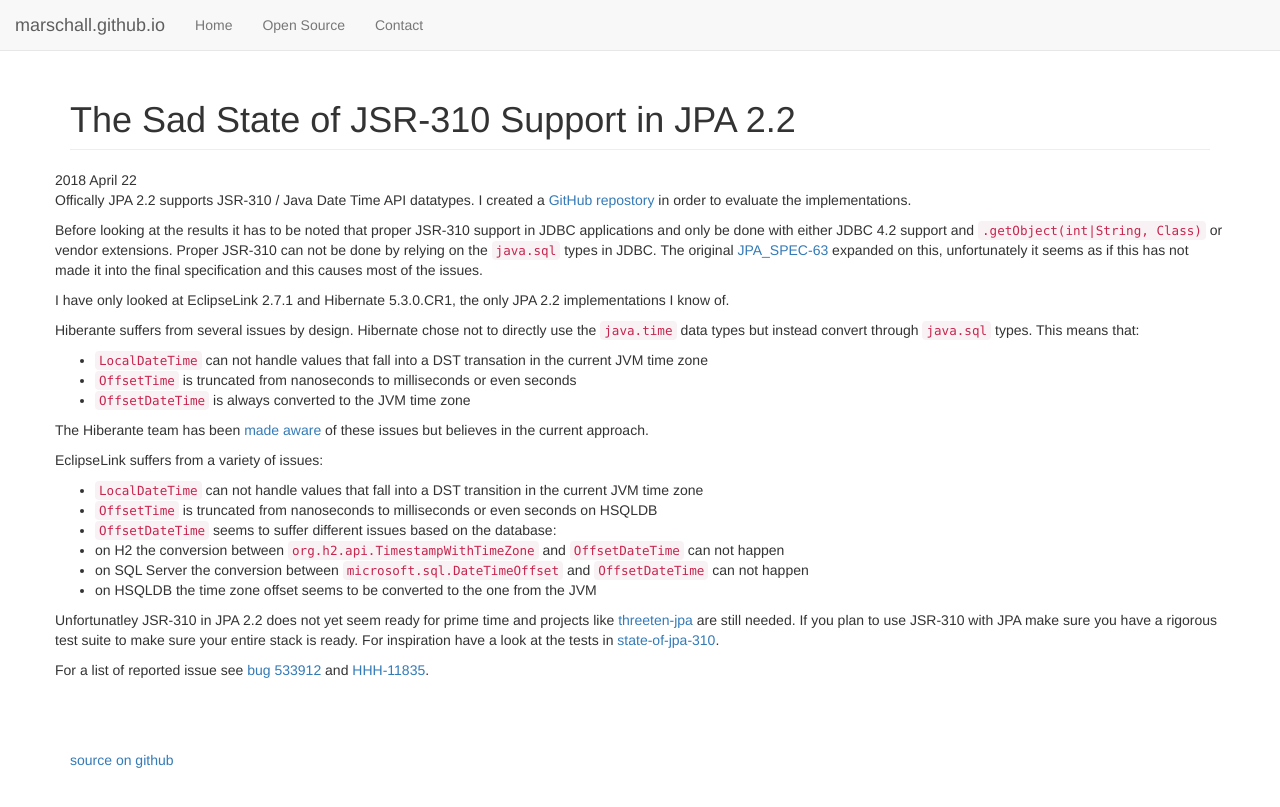
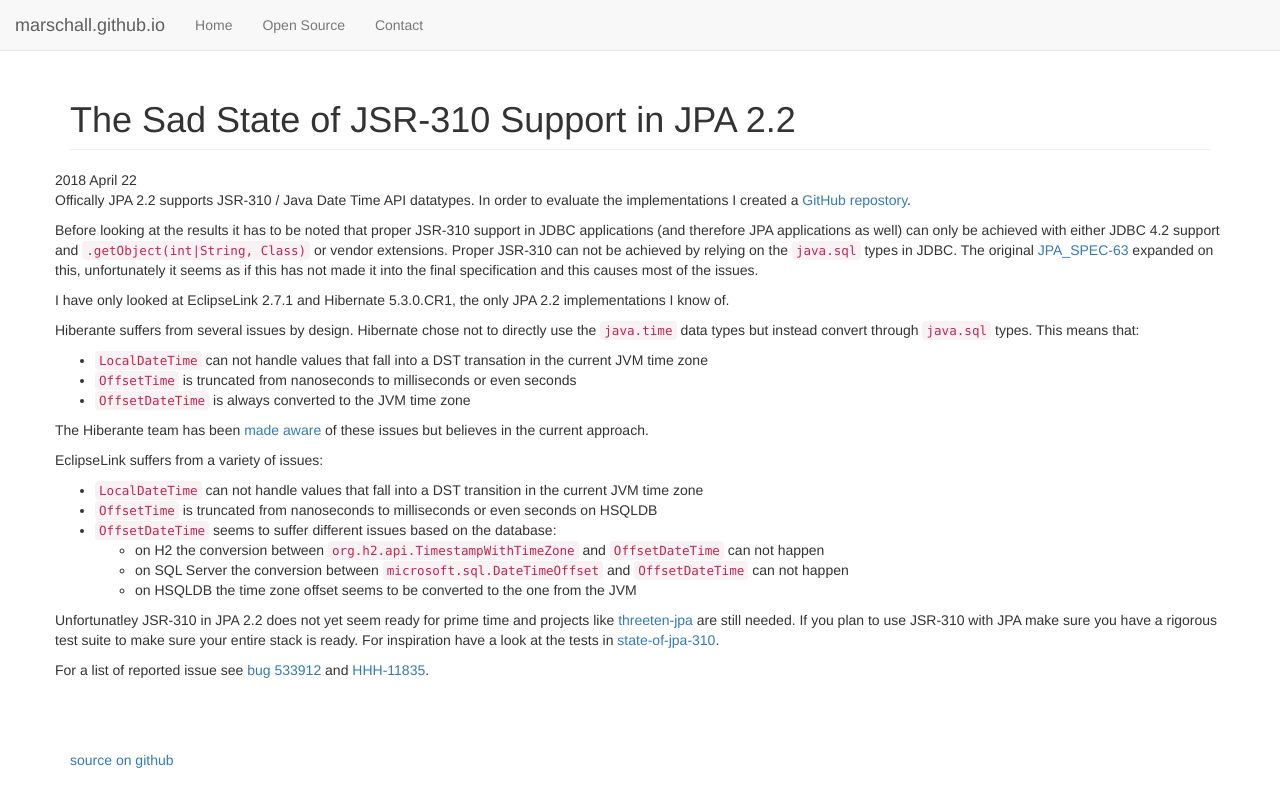
Before and after one commit to marschall/marschall.github.com, a Jekyll site: the page built from _posts/2018-04-22-jpa-jsr-310.md, in a window 1280 px wide. Shown: the top 807 px of the page. Built offline with Jekyll 4.4.1, drawn with Linux system fonts in a browser that asks for light colours.

Commit message:
spelling

```diff
--- a/_posts/2018-04-22-jpa-jsr-310.md
+++ b/_posts/2018-04-22-jpa-jsr-310.md
@@ -3,9 +3,9 @@ layout: post
 title:  The Sad State of JSR-310 Support in JPA 2.2
 ---
 
-Offically JPA 2.2 supports JSR-310 / Java Date Time API datatypes. I created a [GitHub repostory](https://github.com/marschall/state-of-jpa-310) in order to evaluate the implementations.
+Offically JPA 2.2 supports JSR-310 / Java Date Time API datatypes. In order to evaluate the implementations I created a [GitHub repostory](https://github.com/marschall/state-of-jpa-310).
 
-Before looking at the results it has to be noted that proper JSR-310 support in JDBC applications and only be done with either JDBC 4.2 support and `.getObject(int|String, Class)` or vendor extensions. Proper JSR-310 can not be done by relying on the `java.sql` types in JDBC. The original [JPA_SPEC-63](https://github.com/javaee/jpa-spec/issues/63) expanded on this, unfortunately it seems as if this has not made it into the final specification and this causes most of the issues.
+Before looking at the results it has to be noted that proper JSR-310 support in JDBC applications (and therefore JPA applications as well) can only be achieved with either JDBC 4.2 support and `.getObject(int|String, Class)` or vendor extensions. Proper JSR-310 can not be achieved by relying on the `java.sql` types in JDBC. The original [JPA_SPEC-63](https://github.com/javaee/jpa-spec/issues/63) expanded on this, unfortunately it seems as if this has not made it into the final specification and this causes most of the issues.
 
 I have only looked at EclipseLink 2.7.1 and Hibernate 5.3.0.CR1, the only JPA 2.2 implementations I know of.
 
@@ -22,9 +22,9 @@ EclipseLink suffers from a variety of issues:
  * `LocalDateTime` can not handle values that fall into a DST transition in the current JVM time zone
  * `OffsetTime` is truncated from nanoseconds to milliseconds or even seconds on HSQLDB
  * `OffsetDateTime` seems to suffer different issues based on the database:
-  * on H2 the conversion between `org.h2.api.TimestampWithTimeZone` and `OffsetDateTime` can not happen
-  * on SQL Server the conversion between  `microsoft.sql.DateTimeOffset` and `OffsetDateTime` can not happen
-  * on HSQLDB the time zone offset seems to be converted to the one from the JVM
+   * on H2 the conversion between `org.h2.api.TimestampWithTimeZone` and `OffsetDateTime` can not happen
+   * on SQL Server the conversion between  `microsoft.sql.DateTimeOffset` and `OffsetDateTime` can not happen
+   * on HSQLDB the time zone offset seems to be converted to the one from the JVM
 
 Unfortunatley JSR-310 in JPA 2.2 does not yet seem ready for prime time and projects like [threeten-jpa](https://github.com/marschall/threeten-jpa) are still needed. If you plan to use JSR-310 with JPA make sure you have a rigorous test suite to make sure your entire stack is ready. For inspiration have a look at the tests in [state-of-jpa-310](https://github.com/marschall/state-of-jpa-310/blob/master/src/test/java/com/github/marschall/stateofjpa310/AbstractStateOfJpa310Test.java).
 
```
